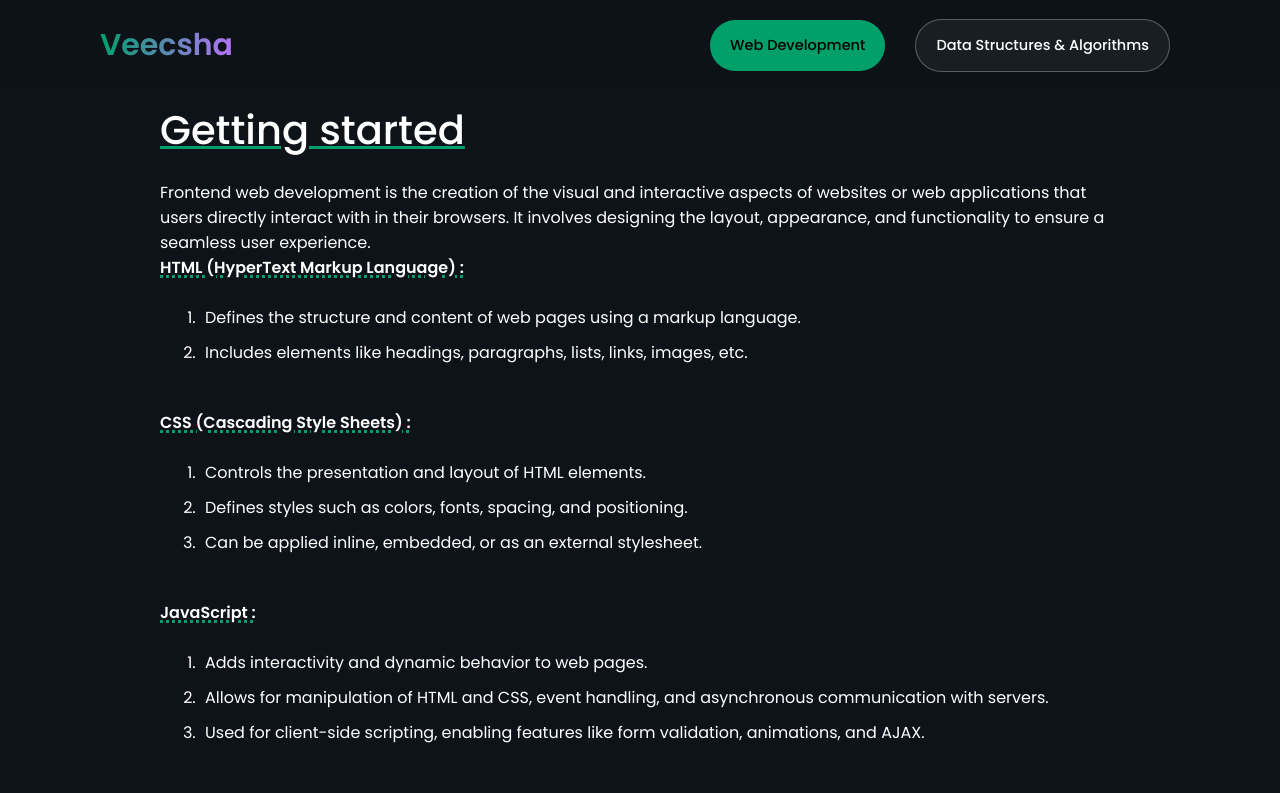
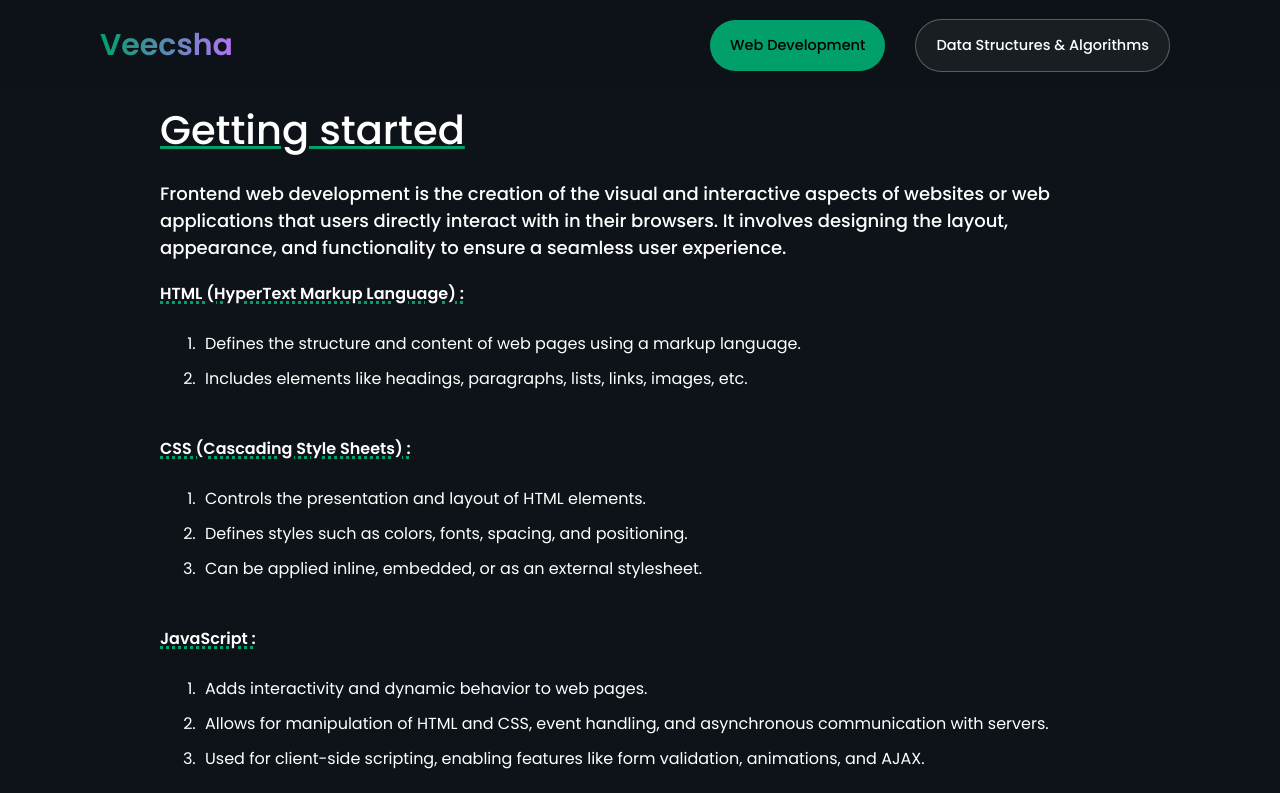
Before and after one commit to Saketh-Reddy-Bejadi/gdsc_veecsha, a React (Create React App) app: page /Frontend in a window 1280 px wide. Shown: the top 793 px of the page. Built offline with nearby package versions, Linux system fonts and the light colour scheme; a web font is replaced by a local one.

Commit message:
made some display changes

```diff
--- a/src/components/WebDev/Frontend.js
+++ b/src/components/WebDev/Frontend.js
@@ -11,12 +11,12 @@ export const Frontend = () => {
     <>
       <div className="Frontend">
         <p className="webHead">Getting started</p>
-        <span>
+        <p className="webSubhead">
           Frontend web development is the creation of the visual and interactive
           aspects of websites or web applications that users directly interact
           with in their browsers. It involves designing the layout, appearance,
           and functionality to ensure a seamless user experience.
-        </span>
+        </p>
         <ul className="subItem">
           {frontendData.map((info, s) => (
             <li key={s}>
```
